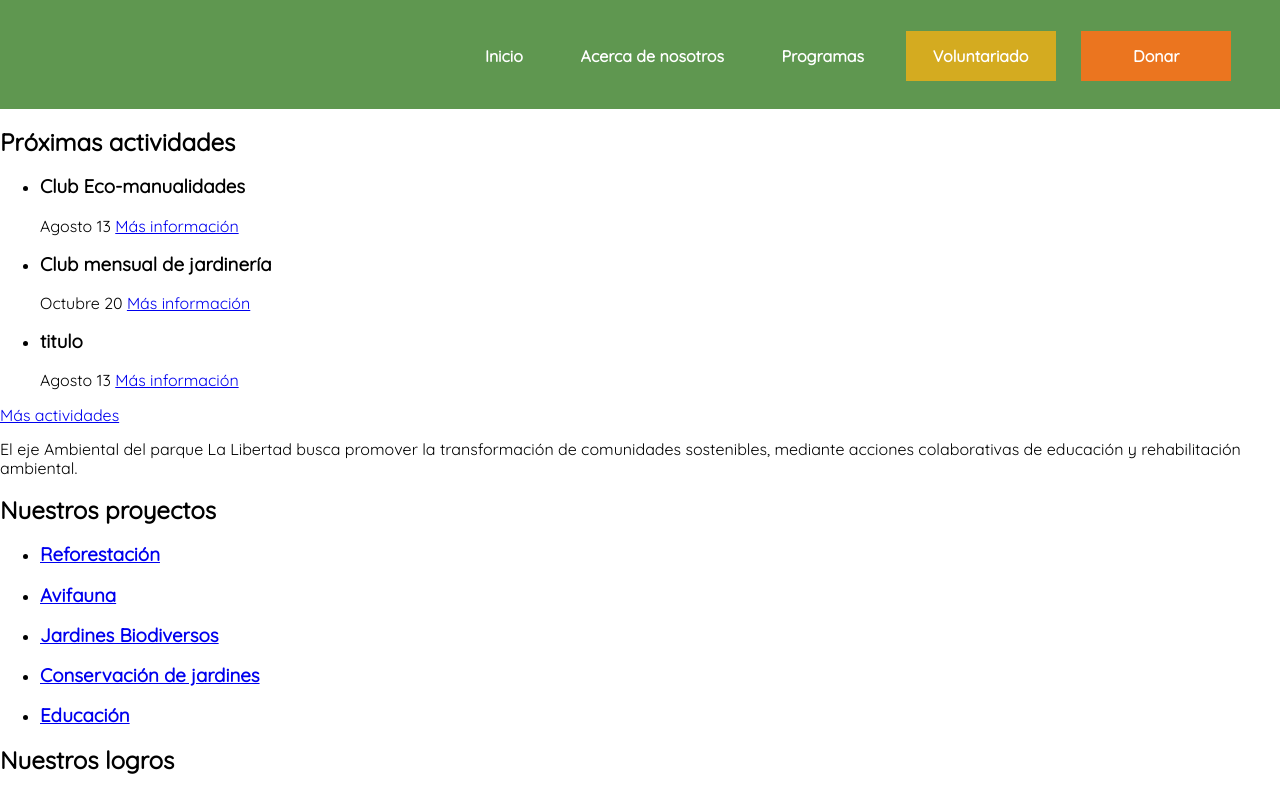
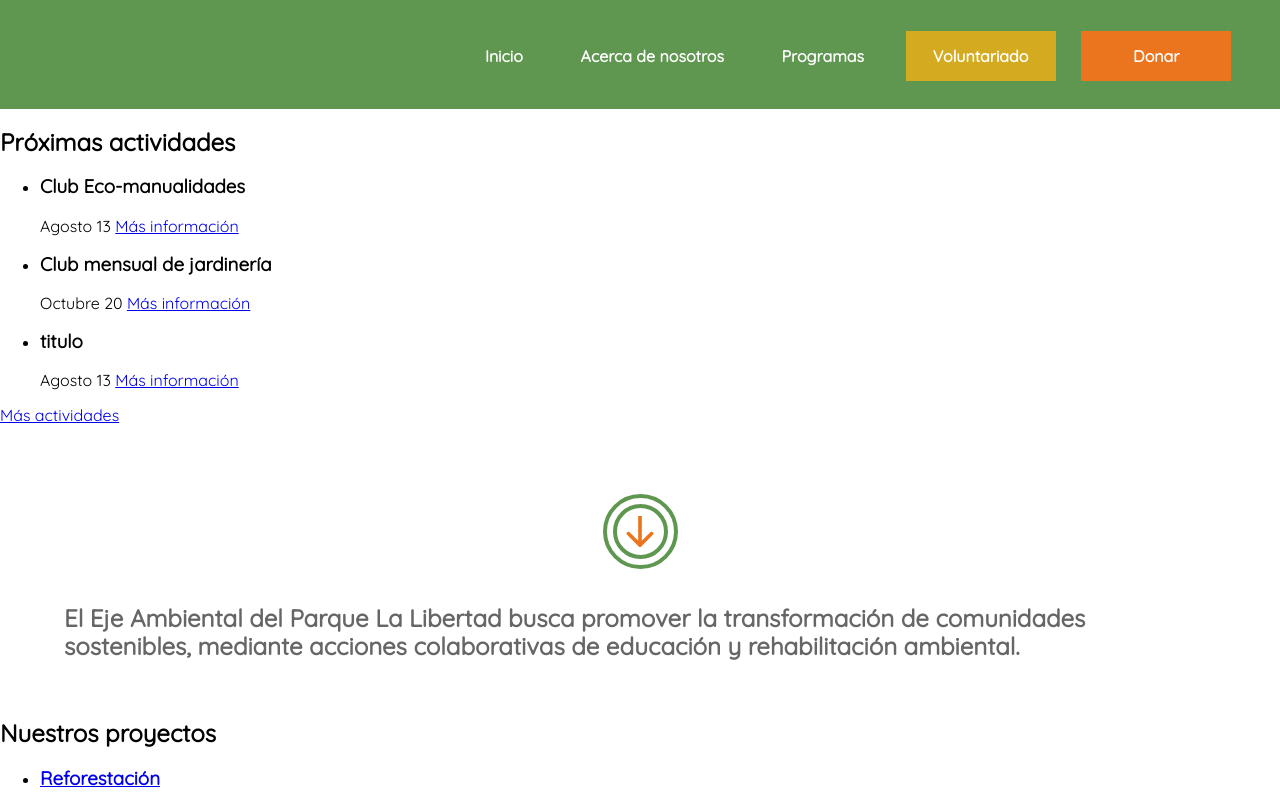
Before and after one commit to cetav-ddw/cegea, a website: page src/index.html in a window 1280 px wide. Shown: the top 800 px of the page. Drawn offline with nearby package versions, Linux system fonts and the light colour scheme; files that its build step writes are made by us from their sources; files whose address does not match are found by name; a web font is replaced by a local one.

Commit message:
Sección de Descripción lista

```diff
--- a/src/index.html
+++ b/src/index.html
@@ -81,12 +81,18 @@
       <a class="agenda__acts-link" href="#">Más actividades</a>
     </section>
   </main>
-  <div class="point-arrow">
+
+  <section class="description wrapper">
+  <div class="scroll-down">
+    <div class="scroll__circle scroll__circle--big">
+      <div class="scroll__circle scroll__circle--small">
+        <img src="images/icons/description/arrow.svg" alt="" class="scroll__icon">
+      </div>
+    </div>
   </div>
-  <div class="desc">
-    <p class="desc__text">El eje Ambiental del parque La Libertad busca promover la transformación de comunidades
-      sostenibles, mediante acciones colaborativas de educación y rehabilitación ambiental.</p>
-  </div>
+  <p class="descrip__text">El Eje Ambiental del Parque La Libertad busca promover la transformación de comunidades sostenibles, mediante acciones colaborativas de educación y rehabilitación ambiental.</p>
+  </section>
+
   <section class="projects">
     <h2 class="projects__title">Nuestros proyectos</h2>
     <ul class="projects__cont">
--- a/src/scss/_variables.scss
+++ b/src/scss/_variables.scss
@@ -11,6 +11,7 @@ $yellow: #d4ab20;
 $yellow-light: #e9c13a;
 $yellow-dark: #c19500;
 $red:  #d01E15;
+$dark-grey: #666;
 
 $font-titles: "Palanquin Dark", Arial, Verdana, sans-serif;
 $font-default: "Quicksand", Arial, Verdana, sans-serif;
--- /dev/null
+++ b/src/scss/components/_description.scss
@@ -0,0 +1,68 @@
+.descrip__text {
+  color: $dark-grey;
+  font-size: 1.25rem;
+  font-weight: 600;
+  margin: 0 auto;
+  max-width: 85%;
+  padding-top: 25px;
+
+  @media (min-width: $breakpoint-md) {
+    font-size: 1.375rem;
+    max-width: 100%;
+  }
+  @media (min-width: $breakpoint-lg) {
+    font-size: 1.5rem;
+    padding-top: 40px;
+  }
+}
+
+.scroll__circle {
+  border: 3px solid $green-light;
+  border-radius: 50px;
+  margin: 4.1px auto;
+
+  @media (min-width: $breakpoint-md) {
+    border: 4px solid $green-light;
+    margin: 6px auto;
+  }
+}
+
+.scroll-down {
+  animation: scrolling 2s infinite;
+}
+
+.scroll__icon {
+  width: 25px;
+
+  @media (min-width: $breakpoint-md) {
+    width: 28px;
+  }
+}
+
+.scroll__circle--big {
+  height: 61px;
+  width: 61px;
+
+  @media (min-width: $breakpoint-md) {
+    height: 75px;
+    width: 75px;
+  }
+}
+
+.scroll__circle--small {
+  display: flex;
+  height: 45px;
+  justify-content: center;
+  width: 45px;
+
+  @media (min-width: $breakpoint-md) {
+    height: 55px;
+    width: 55px;
+  }
+}
+
+@keyframes scrolling {
+	50% {
+		transform: translate(0, 10px);
+	}
+}
--- a/src/scss/styles.scss
+++ b/src/scss/styles.scss
@@ -1,8 +1,10 @@
 @import 'variables';
 @import 'util/normalize';
 @import 'base';
+@import 'util/layout';
 @import 'patterns/buttons';
 @import 'components/branding';
 @import 'components/header';
 @import 'components/navigation';
+@import 'components/description';
 @import 'components/footer';
--- /dev/null
+++ b/src/scss/util/_layout.scss
@@ -0,0 +1,14 @@
+.wrapper {
+  margin: 30px auto;
+
+  @media (min-width: $breakpoint-md) {
+    width: 90%;
+    margin-bottom: 60px;
+    margin-top: 60px;
+    max-width: 1440px;
+  }
+  @media (min-width: $breakpoint-lg) {
+    margin-bottom: 60px;
+    margin-top: 60px;
+  }
+}
```
Also changed, not shown: src/images/icons/description/arrow.svg (added).
